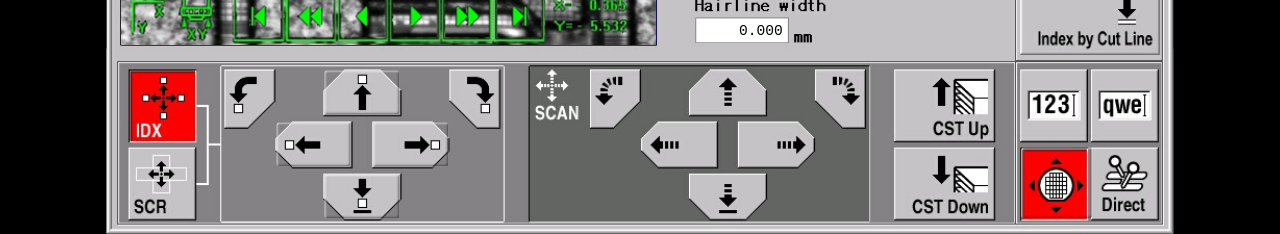
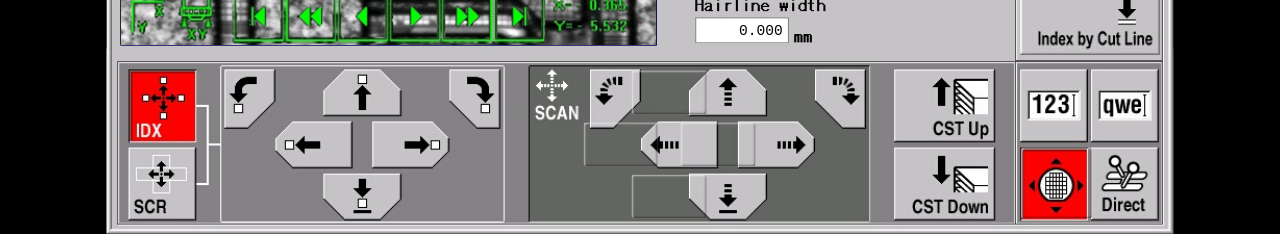
Before and after one commit to yinsee/wafersawdemo, a plain HTML site: page index.html in a window 1280 px wide. Both pictures are taken after a click on the button 1056 px from the left and 748 px from the top of the page. Shown: the part 566-800 px from the top of the page. Drawn offline with Linux system fonts and the light colour scheme.

Commit message:
Shift D-Pad button positions to the right by 295px

```diff
--- a/index.html
+++ b/index.html
@@ -210,39 +210,39 @@
       display: none;
     }
     #btn-up {
-      left: 209px;
+      left: 504px;
       top: 611px;
       width: 72px;
       height: 42px;
-      background-position: -209px -611px;
-      --bg-x: -209px;
+      background-position: -504px -611px;
+      --bg-x: -504px;
       --bg-y: -611px;
     }
     #btn-down {
-      left: 209px;
+      left: 504px;
       top: 711px;
       width: 72px;
       height: 42px;
-      background-position: -209px -711px;
-      --bg-x: -209px;
+      background-position: -504px -711px;
+      --bg-x: -504px;
       --bg-y: -711px;
     }
     #btn-left {
-      left: 163px;
+      left: 458px;
       top: 661px;
       width: 71px;
       height: 42px;
-      background-position: -163px -661px;
-      --bg-x: -163px;
+      background-position: -458px -661px;
+      --bg-x: -458px;
       --bg-y: -661px;
     }
     #btn-right {
-      left: 256px;
+      left: 551px;
       top: 661px;
       width: 72px;
       height: 42px;
-      background-position: -256px -661px;
-      --bg-x: -256px;
+      background-position: -551px -661px;
+      --bg-x: -551px;
       --bg-y: -661px;
     }
     #btn-start {
```
